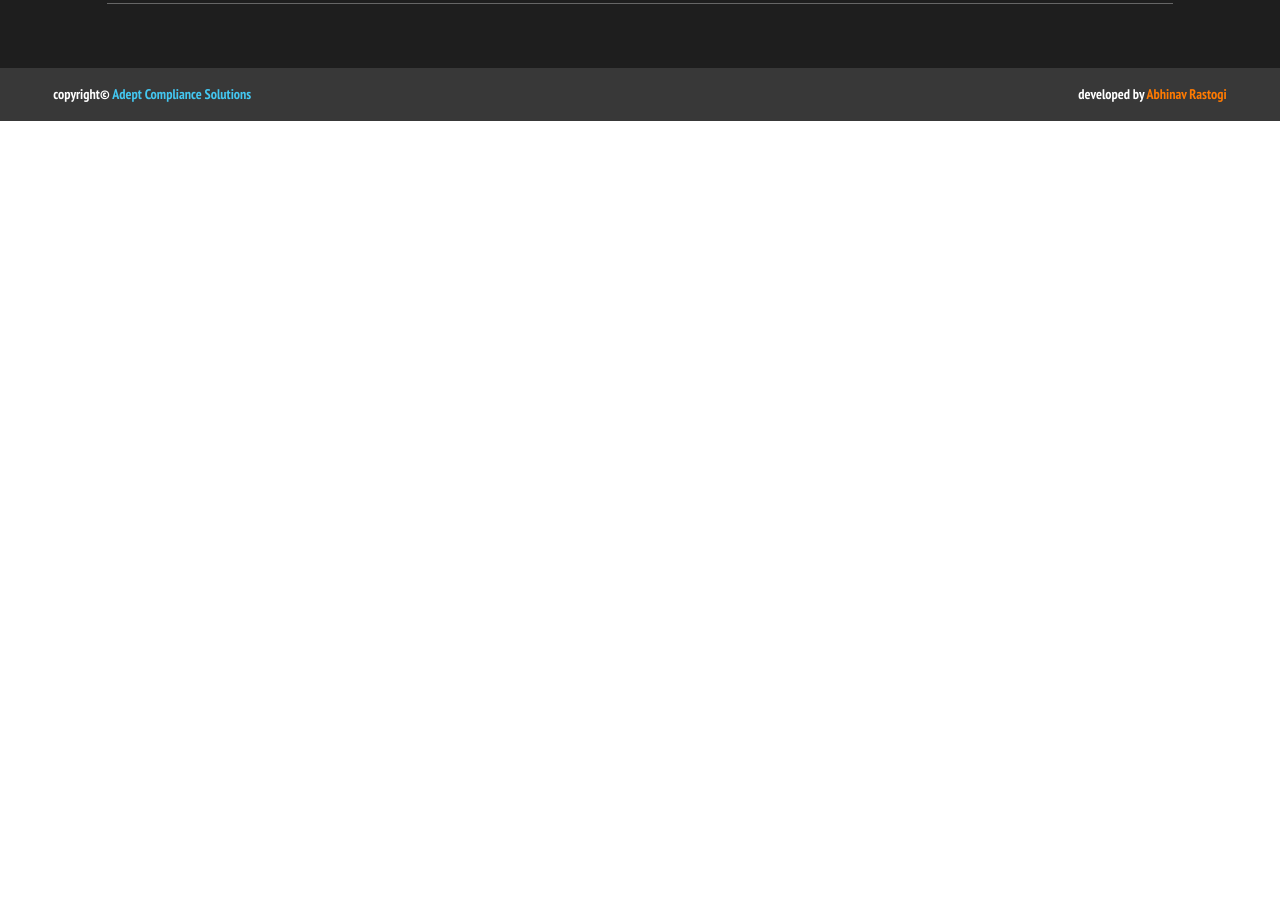
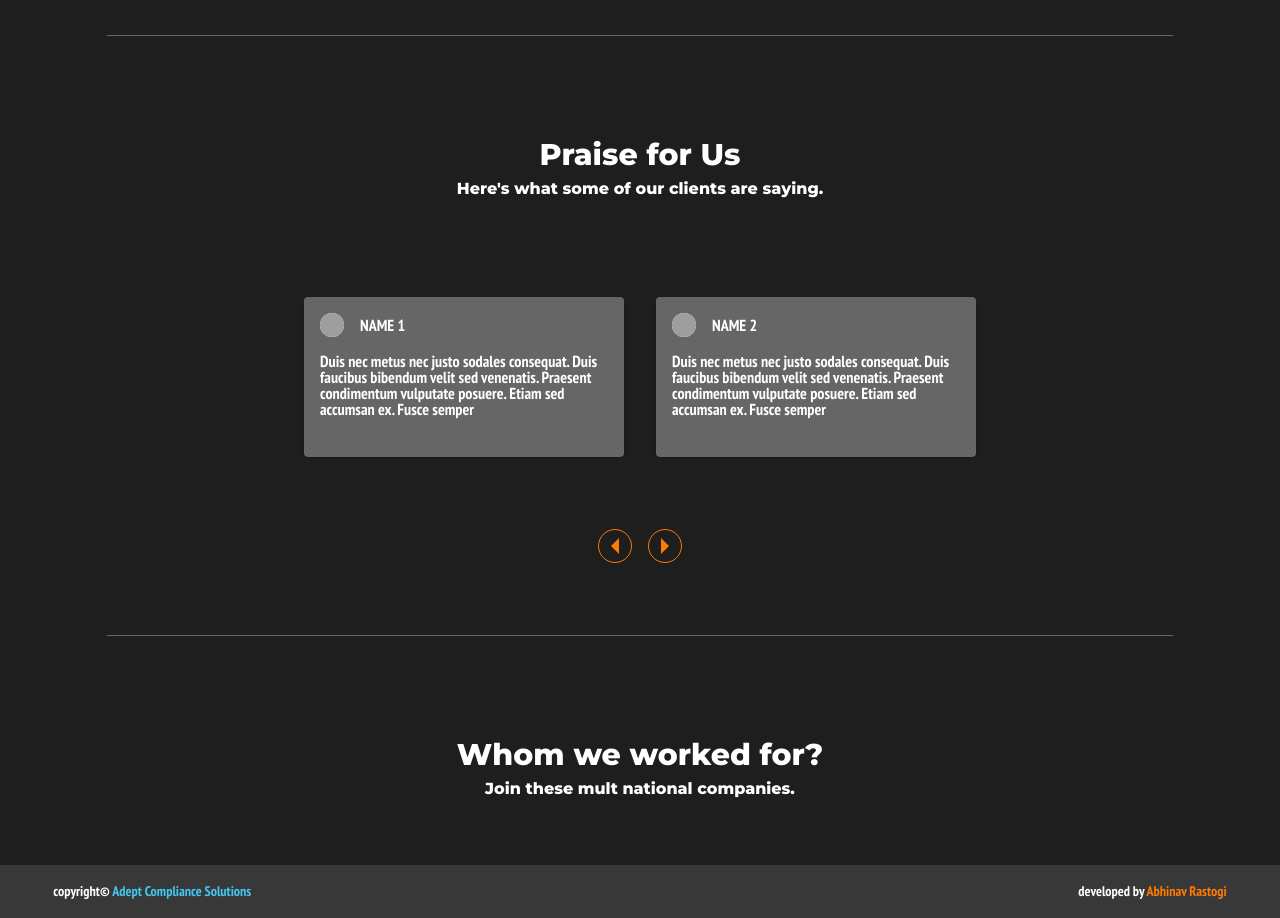
Before and after one commit to abhinav2188/Adept-Compliance-Solutions, a React (Create React App) app: page / in a window 1280 px wide. Shown: the part 2600-3518 px from the top of the page. Before the commit the page ends 2721 px from the top, so only its background shows below. Built offline with nearby package versions, Linux system fonts and the light colour scheme; grey boxes are pictures that could not be loaded.

Commit message:
home page: testimonial section

```diff
--- /dev/null
+++ b/src/components/client.jsx
@@ -0,0 +1,12 @@
+import React from "react";
+
+const Client = (props) => {
+    return (
+        <div className="xl:px-8 lg:px-6 md:px-4 px-2 lg:w-40 lg:h-24 h-16 w-24 bg-gray-dark">
+            {/* <img className="w-full" src={props.logo} alt="" /> */}
+        </div>
+
+    );
+}
+
+export default Client;
--- /dev/null
+++ b/src/components/clients.css
@@ -0,0 +1,19 @@
+
+::-webkit-scrollbar {
+    height: 1px;
+  }
+
+  /* Track */
+  ::-webkit-scrollbar-track {
+    background: #000000;
+  }
+
+  /* Handle */
+  ::-webkit-scrollbar-thumb {
+    background: #888;
+  }
+
+  /* Handle on hover */
+  ::-webkit-scrollbar-thumb:hover {
+    background: #555;
+  }
--- /dev/null
+++ b/src/components/clients.jsx
@@ -0,0 +1,21 @@
+import React,{useEffect} from "react";
+// import "./clients.css";
+import Client from "./client";
+
+const Clients = (props) => {
+    const slideRef = React.createRef();
+    useEffect(()=>{
+        // console.log(slideRef.current.innerWidth);
+    },[]);
+    return (
+        <div className="flex flex-col w-full py-8">
+            <h2 className="font-heading self-center font-bold xl:mt-8">Whom we worked for?</h2>
+            <p className="font-heading self-center font-bold xl:mt-8 transform xl:-translate-y-8">Join these mult national companies.</p>
+
+
+        </div>
+
+    );
+}
+
+export default Clients;
--- a/src/components/product.jsx
+++ b/src/components/product.jsx
@@ -1,17 +1,16 @@
-import React,{useEffect,useState} from "react";
+import React from "react";
 
 const Product = (props) => {
     return (
     <div className={`flex flex-col bg-gray-light rounded shodow overflow-hidden transition-all duration-100 customClass ${props.className}`}>
         <div className="xl:w-48 xl:h-48 lg:w-40 lg:h-40 md:w-32 md:h-32 w-24 h-24 bg-white overflow-hidden">
-
+            <img className="w-full h-full" src={props.productImage} alt="" />
         </div>
         <div className="text-center py-2">
             <p className="">{props.productName}</p>
             <h6 className="uppercase">{props.productType}</h6>
        </div>
     </div>
-
         );
 }
 
--- a/src/components/products.jsx
+++ b/src/components/products.jsx
@@ -4,13 +4,13 @@ import Product from "./product";
 import Next from "../assets/svgs/next.svg";
 import Prev from "../assets/svgs/prev.svg";
 import {changeActiveElements} from "../carousel";
-import Transition from "react-transition-group/Transition";
 
-const smclass = "transform lg:translate-x-0 translate-x-16";
+const smclass = "transform lg:translate-x-0 translate-x-16 lg:hover:translate-x-0 lg:hover:translate-y-4";
+const lgClass= " transform lg:hover:translate-x-0 lg:hover:translate-y-4"
 const productContent = [
     {
         productName:"Product1",
-        productType:"Bsi Registration"
+        productType:"Bsi Registration",
     },
     {
         productName:"Product2",
@@ -74,10 +74,10 @@ const Products = (props) => {
         <div className="w-full relative py-8 flex flex-col z-0 my-8">
             <img className="-z-10 absolute top-0 right-0 lg:w-1/4 md:w-2/5 w-1/2 transform lg:translate-y-0 translate-y-8" src={productVector} alt=""/>
             <h2 className="font-heading self-center font-bold xl:mt-8">Our Products</h2>
-            <div className="z-0 self-start xl:mt-32 md:mt-24 mt-24 grid lg:grid-cols-4 grid-cols-2 xl:gap-8 lg:gap-6 md:gap-4 gap-2 xl:pl-32 lg:pl-24 md:pl-16 pl-4">
+            <div className={`z-0 self-start xl:mt-32 md:mt-24 mt-24 grid lg:grid-cols-4 grid-cols-2 xl:gap-8 lg:gap-6 md:gap-4 gap-2 xl:pl-32 lg:pl-24 md:pl-16 pl-4`}>
             {
                 activeProducts.map((product,index)=>(
-                    <Product key={index} productName={product.productName} productType={product.productType} className={index==2||index==3?smclass:""} />
+                    <Product key={index} productName={product.productName} productType={product.productType} className={index==2||index==3?smclass:lgClass} />
                 ))
             }
             </div>
--- a/src/components/service.jsx
+++ b/src/components/service.jsx
@@ -2,7 +2,7 @@ import React from "react";
 
 const Service = (props) => {
     return (
-        <div className={`flex flex-col xl:w-64 xl:h-64 lg:w-48 lg:h-48 md:w-40 md:h-40 w-32 h-32 lg:p-4 md:p-3 p-2 bg-gray-light rounded shadow ${props.className}`}>
+        <div className={`flex flex-col xl:w-64 xl:h-64 lg:w-48 lg:h-48 md:w-40 md:h-40 w-32 h-32 lg:p-4 md:p-3 p-2 bg-gray-light rounded transition-all duration-100 transform lg:hover:-translate-y-4 ease-out shadow ${props.className}`}>
             <h4 className="">{props.name}</h4>
             {props.content.map((content,index)=>
                 <p key={index} className="leading-none my-1">{content}</p>
--- /dev/null
+++ b/src/components/testimonial.jsx
@@ -0,0 +1,16 @@
+import React from "react";
+
+const Testimonial = (props) => {
+    return (
+        <div className="lg:w-80 lg:h-40 md:w-72 md:h-40 w-64 h-36 bg-gray-light flex flex-col lg:p-4 md:p-3 p-2 rounded shadow">
+            <div className="flex lg:mb-4 md:mb-3 mb-2 items-center">
+                <img className="w-6 h-6 rounded-full bg-white mr-4" src="https://picsum.photos/200" alt=""/>
+                <p className="uppercase">{props.name}</p>
+            </div>
+            <p className="leading-none">{props.comment}</p>
+        </div>
+
+    );
+}
+
+export default Testimonial;
--- /dev/null
+++ b/src/components/testimonials.jsx
@@ -0,0 +1,73 @@
+import React,{useState} from "react";
+import Testimonial from "./testimonial";
+import {changeActiveElements} from "../carousel";
+import Next from "../assets/svgs/next.svg";
+import Prev from "../assets/svgs/prev.svg";
+
+
+const testimonialContent = [
+    {
+        name : 'name 1',
+        comment : "Duis nec metus nec justo sodales consequat. Duis faucibus bibendum velit sed venenatis. Praesent condimentum vulputate posuere. Etiam sed accumsan ex. Fusce semper"
+    },
+    {
+        name : 'name 2',
+        comment : "Duis nec metus nec justo sodales consequat. Duis faucibus bibendum velit sed venenatis. Praesent condimentum vulputate posuere. Etiam sed accumsan ex. Fusce semper"
+    },
+    {
+        name : 'name 3',
+        comment : "Duis nec metus nec justo sodales consequat. Duis faucibus bibendum velit sed venenatis. Praesent condimentum vulputate posuere. Etiam sed accumsan ex. Fusce semper"
+    },
+    {
+        name : 'name 4',
+        comment : "Duis nec metus nec justo sodales consequat. Duis faucibus bibendum velit sed venenatis. Praesent condimentum vulputate posuere. Etiam sed accumsan ex. Fusce semper"
+    },
+    {
+        name : 'name 5',
+        comment : "Duis nec metus nec justo sodales consequat. Duis faucibus bibendum velit sed venenatis. Praesent condimentum vulputate posuere. Etiam sed accumsan ex. Fusce semper"
+    },
+    {
+        name : 'name 6',
+        comment : "Duis nec metus nec justo sodales consequat. Duis faucibus bibendum velit sed venenatis. Praesent condimentum vulputate posuere. Etiam sed accumsan ex. Fusce semper"
+    },
+]
+
+const Testimonials = (props) => {
+    const [activeTestimonialsIndex,setActiveTestimonialsIndex] = useState([0,1]);
+    const [activeTestimonials,setActiveTestimonials] = useState([...testimonialContent.slice(0,2)]);
+    const changeActiveTestimonials = (activeTestimonialsIndexArray,next) => {
+        changeActiveElements(testimonialContent,activeTestimonialsIndexArray,next,(x,y) =>{setActiveTestimonialsIndex(x); setActiveTestimonials(y)});
+    }
+
+    const startCaousel = () => {
+        setInterval(()=>{
+            console.log('csatr');
+            // changeActiveTestimonials(activeTestimonialsIndex,true);
+        },1000)
+    }
+
+    return (
+        <div className="flex flex-col w-full py-8">
+            <h2 className="font-heading self-center font-bold xl:mt-8">Praise for Us</h2>
+            <p className="font-heading self-center font-bold xl:mt-8 transform xl:-translate-y-8">Here's what some of our clients are saying.</p>
+            <div className="mt-16 grid md:grid-cols-2 grid-cols-1 xl:gap-8 lg:gap-6 md:gap-4 gap-2 self-center">
+            {
+                activeTestimonials.map((testimonial,index) => (
+                  <Testimonial key={index} name={testimonial.name} comment={testimonial.comment} />
+                ))
+            }
+            </div>
+            <div className="self-center mt-16">
+                <button onClick={()=>changeActiveTestimonials(activeTestimonialsIndex,false)} className="border lg:m-2 m-1 border-orange-mid rounded-full lg:p-2 p-1">
+                <img className="h-4" src={Prev} alt="" />
+                </button>
+                <button onClick={()=>changeActiveTestimonials(activeTestimonialsIndex,true)} className="border lg:m-2 m-1 border-orange-mid rounded-full lg:p-2 p-1">
+                <img className="h-4" src={Next} alt="" />
+                </button>
+            </div>
+        </div>
+
+    );
+}
+
+export default Testimonials;
--- a/src/containers/Home.jsx
+++ b/src/containers/Home.jsx
@@ -3,6 +3,8 @@ import Display from "../components/display";
 import CompanyStats from "../components/companyStats";
 import Services from  "../components/services";
 import Products from "../components/products";
+import Testimonials from "../components/testimonials";
+import Clients from "../components/clients";
 
 const Home = (props) => {
     return (
@@ -11,7 +13,11 @@ const Home = (props) => {
             <CompanyStats numberOfClients="1500+" numberOfProducts="400+"/>
             <Services />
             <Products />
-            <hr className="mb-16 w-5/6 mx-auto border-t-1 border-gray-light"/>
+            <hr className="my-8 w-5/6 mx-auto border-t-1 border-gray-light"/>
+            <Testimonials />
+            <hr className="my-8 w-5/6 mx-auto border-t-1 border-gray-light"/>
+            <Clients />
+
         </div>
 
     );
--- a/src/css/build.css
+++ b/src/css/build.css
@@ -68,6 +68,12 @@ button:focus,input:focus,a:focus{
 @tailwind utilities;
 
 @responsive{
+    .w-72{
+        width:18rem;
+    }
+    .w-80{
+        width:20rem;
+    }
     .h-36{
         height:9rem;
     }
```
Also changed, not shown: src/css/tailwind.css. Lines whose indentation alone changed are shown as unchanged.
